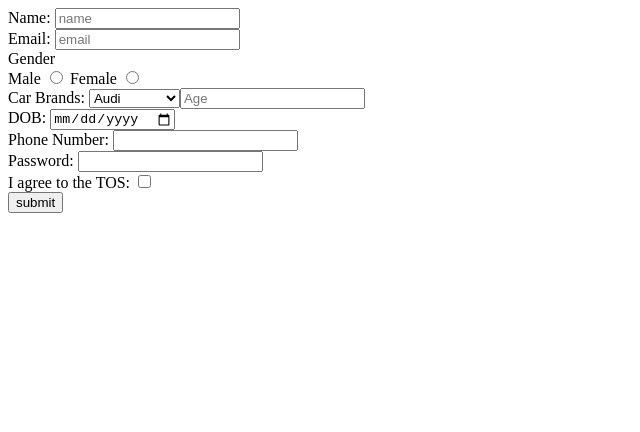
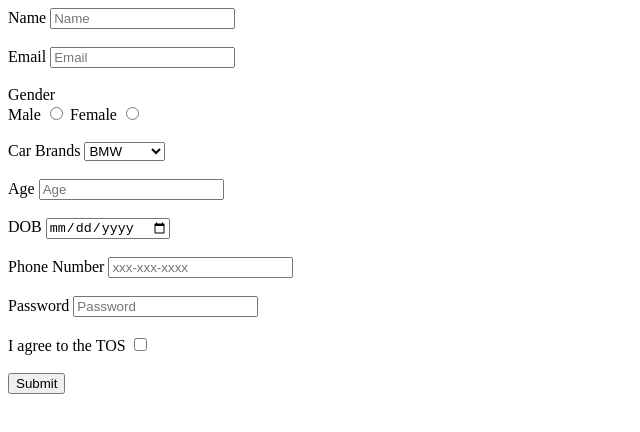
Before and after one commit to acciojob/signup-form-car-akashborade1995, a website: page main.html in a window 1280 px wide. Shown: the whole page, without its empty margins (0-640 px from the left). Drawn offline with Linux system fonts and the light colour scheme.

Commit message:
created a submission

```diff
--- a/main.html
+++ b/main.html
@@ -10,49 +10,51 @@
 	<!-- the entire body must be written by student -->
     <script type="text/javascript" src="./script.js">
 </script>
-	<form method="post">
-		<label for="name">Name: </label>
-		<input type="text" id="name" placeholder="name"required>
-		<br>
-		<label for="email">Email: </label>
-		<input type="text" id="email" placeholder="email"required>
-		<br>
-		<label for="gender">Gender </label>
-		<br>
-		<label for="gender_m">Male </label>
-		<input type="radio" id="gender_m" name="gender" required >
-		<label for="gender_f">Female</label>
-		<input type="radio" id="gender_f" name="gender" required>
-		<br>
-		<label for="cars">Car Brands: </label>
-		<select id="cars" aria-required>
-			<option value="Audi" >Audi</option>
-			<option value="Bmw">Bmw</option>
-			<option value="Land Rover">Land Rover</option>
-			<option value="Tata">Tata</option
-		</select>
-		<br>
-
-		<label for="age">Age:</label>
-		<input type="number" id="age"  placeholder="Age"required>
-		<br>
-		<label for="dob">DOB:</label>
-		<input type="date" id="dob" required>
-		<br>
-		<label for="tel">Phone Number:</label>
-		<input type="tel" id="tel">
-		<br>
-		<label for="password">Password:</label>
-		<input type="password" id="password" required>
-		<br>
-		<label for="tos">I agree to the TOS:</label>
-		<input type="checkbox" id="tos" required>
-		<br>
-<!-- 		<label for="sub">Submit</label> -->
-		<button type="submit">submit</button>
+	<form action="" method ="post">
+<label for="name">Name</label>
+<input type="text" id="name" required placeholder="Name"><br><br>
 
 
-	</form>
+<label for="email">Email</label>
+<input type="text" id="email" placeholder="Email" required><br><br>
+
+
+<label for="gender" > Gender </label> <br>
+<label for="gender">Male</label>
+<input type="radio" id="gender_m" name="gender" value="Male">
+<label for="Gender">Female</label>
+<input type="radio" id="gender_f" name="gender" value="Female"><BR></BR>
+
+
+<label for="cars">Car Brands</label>
+<select name="cars" id="cars" aria-placeholder="--Please choose an option--">
+  <option value="BMW">BMW</option>
+  <option value="Audi">Audi</option>
+  <option value="Mercedez">Mercedez</option>
+<option value="audi">Audi</option>
+
+     </select><BR></BR>
+
+<label for="age">Age</label>
+<input type="number" id="age" placeholder="Age" required><br><br>
+
+
+<label for="dob">DOB</label>
+<input type="Date" id="dob" required><br><br>
+
+<label for="tel">Phone Number</label>
+<input type="Tel" id="tel" placeholder="xxx-xxx-xxxx"><br><br>
+
+
+<label for="password">Password</label>
+<input type="password" id="password" placeholder="Password" required><br><br>
+
+
+<label for="tos">I agree to the TOS</label>
+<input type="checkbox" id="tos"><br><br>
+
+	 <button type="submit" value="Submit">Submit</button>
+</form>
 
 </body>
 
```
